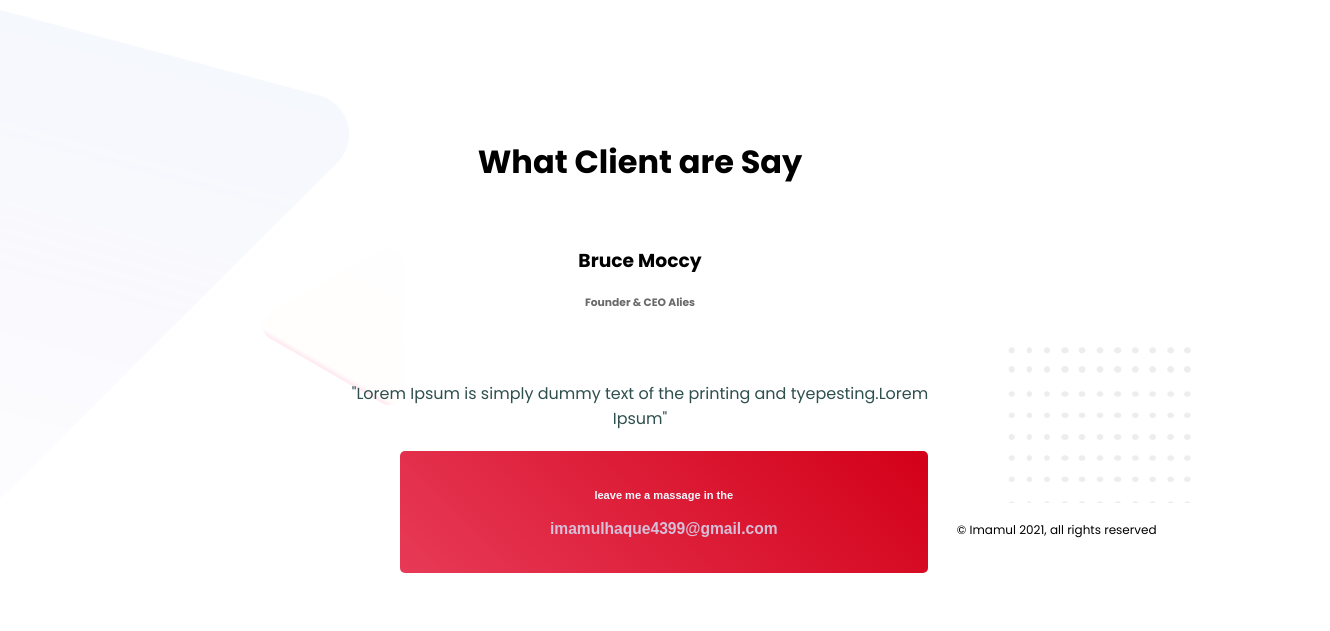
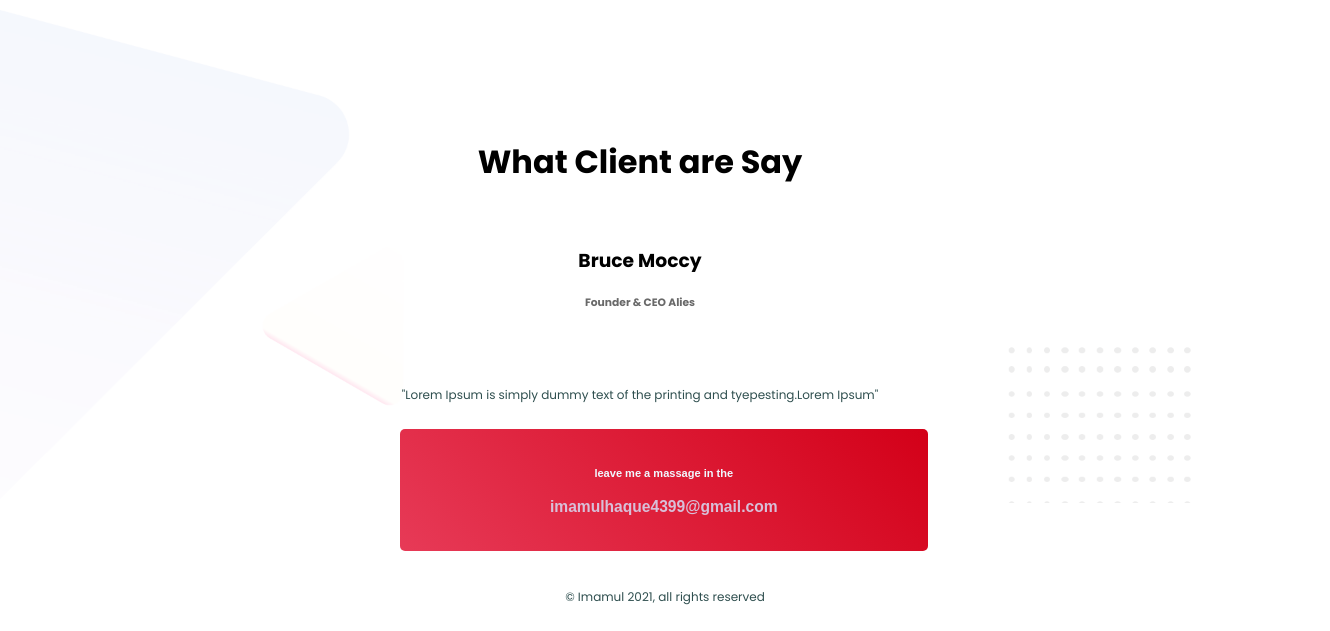
Before and after one commit to imamul4399/personal-website, a plain HTML site: page index.html in a window 1280 px wide. Shown: the part 1637-2268 px from the top of the page, 1330 px wide, since content can reach past the window. Before the commit the page ends 2210 px from the top, so only its background shows below. Drawn offline with Linux system fonts and the light colour scheme.

Commit message:
some changes

```diff
--- a/index.html
+++ b/index.html
@@ -43,7 +43,7 @@
         <h3 style="text-align: center;"> imamulhaque4399@gmail.com </h3></a>
 
     </button>
-    <p-2>© Imamul 2021, all rights reserved </p-2>
+    <p>© Imamul 2021, all rights reserved </p>
     </footer>
 
 
--- a/style.css
+++ b/style.css
@@ -1,4 +1,3 @@
-
 body{
     margin: 0;
     font-family: 'Poppins', sans-serif;
@@ -45,7 +44,7 @@ body{
     float: left;
     padding-left: 100px;
 }
-.profile-1{
+.pic-1{
     width: 570px;
     float: right;
 }
@@ -122,9 +121,10 @@ button a{
     text-decoration: none;
     color: thistle;
 }
-footer p-2{
+footer p{
     overflow: hidden;
     text-align: center;
     font-size: 12px;
     width: 100%;
     padding: 25px;
+}
```
